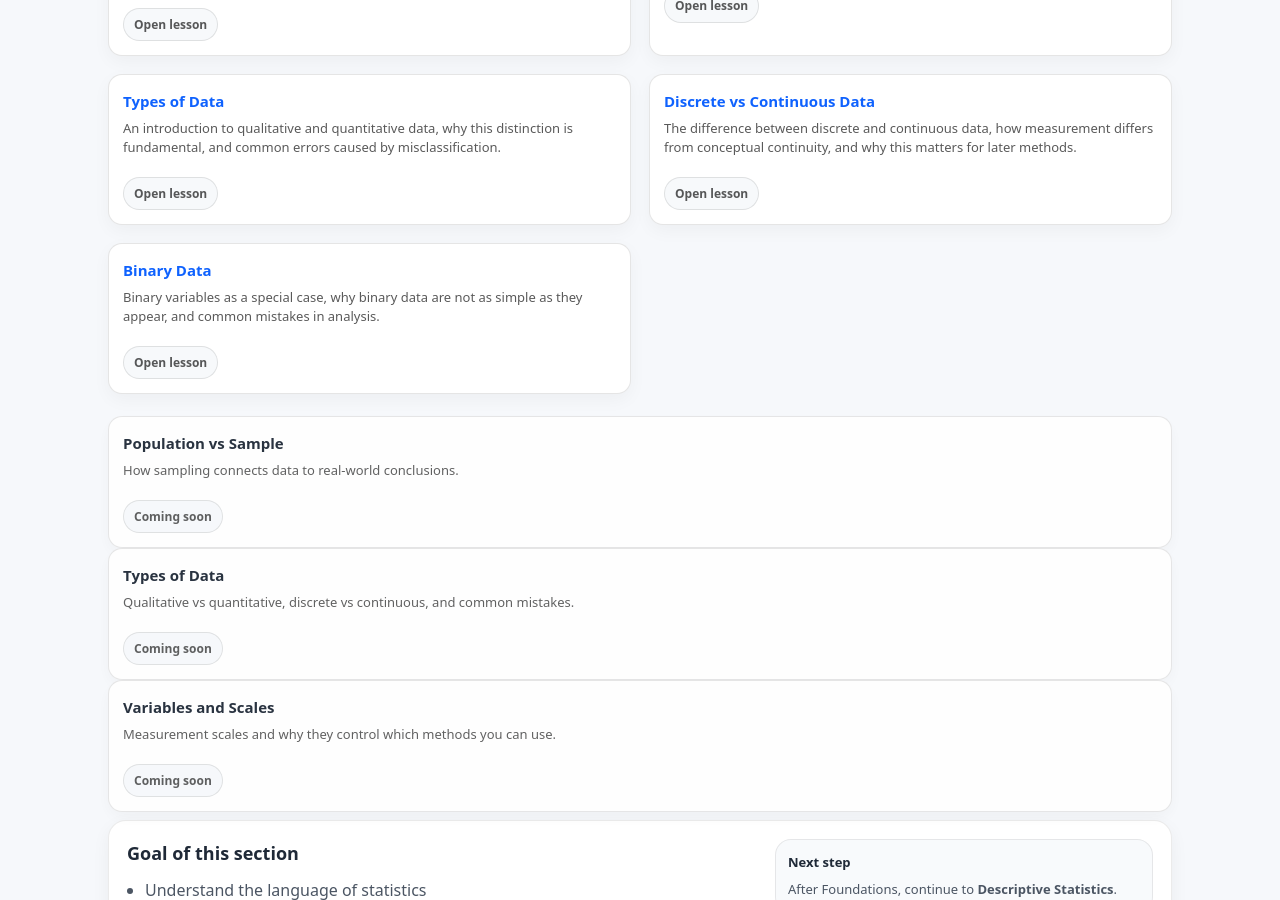
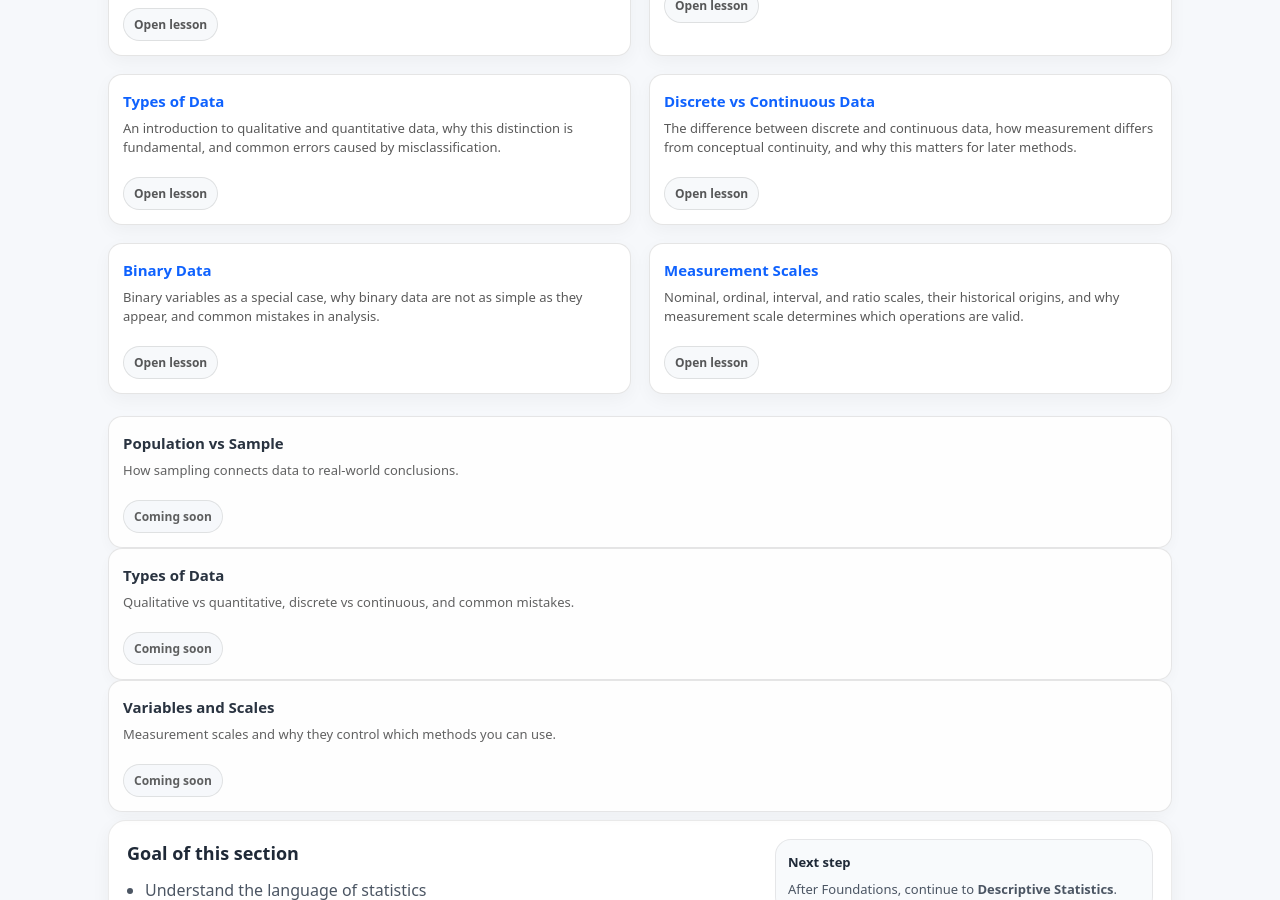
Before and after one commit to ammar-homaida-statistics/easystatisticsacademy, a Jekyll site: the page built from foundations/index.md, in a window 1280 px wide and 900 px high, scrolled down 1162 px. Built offline with Jekyll 4.4.1, drawn with Linux system fonts in a browser that asks for light colours; our own code applies the rules of GitHub Pages for plain Markdown files.

Commit message:
Update index.md

```diff
--- a/foundations/index.md
+++ b/foundations/index.md
@@ -223,6 +223,22 @@ sidebar: true
     Open lesson
   </a>
 </div>
+<div class="card lesson-card">
+  <h3>
+    <a href="/foundations/measurement-scales/">
+      Measurement Scales
+    </a>
+  </h3>
+
+  <p>
+    Nominal, ordinal, interval, and ratio scales, their historical origins,
+    and why measurement scale determines which operations are valid.
+  </p>
+
+  <a class="pill" href="/foundations/measurement-scales/">
+    Open lesson
+  </a>
+</div>
 </div>
 
     <div class="card lesson-card is-soon">
```
